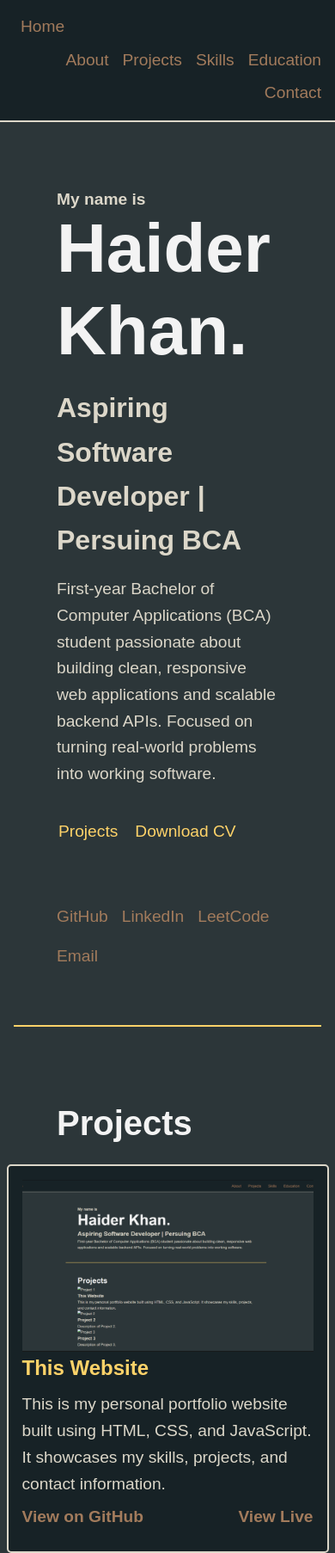
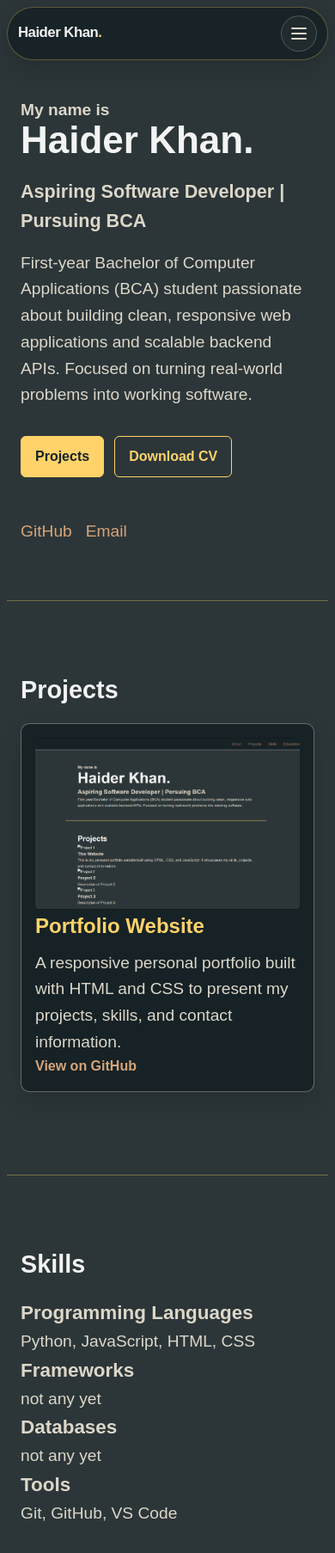
Before and after one commit to dev-hyder00x/Portfolio, a plain HTML site: page index.html in a window 390 px wide. Shown: the top 1806 px of the page at 86% size. Drawn offline with Linux system fonts and the light colour scheme.

Commit message:
Used AI to make the design better

```diff
--- a/css/style.css
+++ b/css/style.css
@@ -18,17 +18,21 @@ body{
 }
 
 header{
-    background-color: #172226;
-    border-bottom: 2px solid #DCD7C9;
+    width: min(calc(100% - 2rem), 1132px);
+    margin: 1rem auto 0;
+    background-color: rgba(23, 34, 38, 0.94);
+    border: 1px solid rgba(255, 211, 105, 0.3);
+    border-radius: 999px;
     position: sticky;
-    top: 0;
-    z-index: 99999;
+    top: 1rem;
+    z-index: 100;
+    box-shadow: 0 10px 28px rgba(0, 0, 0, 0.18);
 }
 
 
 a{
     text-decoration: none;
-    color: #A27B5C;
+    color: #D6A579;
     margin: 0 0.5rem;
     transition: color 0.3s;
 }
@@ -38,30 +42,174 @@ nav {
     justify-content: space-between;
     align-items: center;
     flex-wrap: wrap;
-    gap: 0.5rem 1rem;
-    margin: 0 1rem;
-    padding: 1rem 0;
+    max-width: 1100px;
+    gap: 0.75rem 1rem;
+    margin: 0 auto;
+    padding: 0.8rem 1rem;
+}
+
+.brand{
+    color: #f3f3f3;
+    font-size: 1.15rem;
+    font-weight: bold;
+    letter-spacing: -0.03em;
+    margin: 0;
+    white-space: nowrap;
+}
+
+.brand span{
+    color: #FFD369;
+}
+
+.nav-toggle{
+    display: none;
+    align-items: center;
+    justify-content: center;
+    flex: 0 0 42px;
+    width: 42px;
+    height: 42px;
+    padding: 0;
+    color: #DCD7C9;
+    background-color: rgba(255, 255, 255, 0.04);
+    border: 1px solid rgba(220, 215, 201, 0.25);
+    border-radius: 50%;
+    cursor: pointer;
+}
+
+.nav-toggle:hover{
+    color: #FFD369;
+    border-color: #FFD369;
+    background-color: rgba(255, 211, 105, 0.1);
+}
+
+.nav-toggle-icon{
+    display: flex;
+    flex-direction: column;
+    gap: 4px;
+}
+
+.nav-toggle-icon span{
+    width: 18px;
+    height: 2px;
+    background-color: currentColor;
+    border-radius: 999px;
+    transition: transform 0.2s, opacity 0.2s;
 }
 
 .nav-links {
     display: flex;
     flex-wrap: wrap;
     justify-content: flex-end;
-    gap: 0.5rem 1rem;
+    gap: 0.25rem;
 }
 
 .nav-links a{
+    color: #DCD7C9;
+    font-size: 1.15rem;
     margin: 0;
+    padding: 0.45rem 0.65rem;
+    border-radius: 999px;
+    transition: color 0.2s, background-color 0.2s;
+}
+
+.nav-links a:hover{
+    color: #FFD369;
+    background-color: rgba(255, 211, 105, 0.1);
+}
+
+nav a:focus-visible,
+nav button:focus-visible{
+    outline: 2px solid #FFD369;
+    outline-offset: 3px;
+}
+
+@media (max-width: 600px){
+    header{
+        width: calc(100% - 1rem);
+        margin-top: 0.5rem;
+        top: 0.5rem;
+    }
+
+    nav{
+        justify-content: space-between;
+        padding: 0.55rem 0.75rem;
+    }
+
+    .brand{
+        display: inline-flex;
+        font-size: 1.05rem;
+    }
+
+    nav.has-toggle .nav-toggle{
+        display: inline-flex;
+    }
+
+    nav.has-toggle .nav-links{
+        display: none;
+        position: absolute;
+        top: calc(100% + 0.5rem);
+        right: 0;
+        left: auto;
+        flex-direction: column;
+        gap: 0.15rem;
+        width: 12rem;
+        max-width: calc(100vw - 2rem);
+        padding: 0.5rem;
+        border: 1px solid rgba(255, 211, 105, 0.24);
+        border-radius: 20px;
+        background-color: rgba(23, 34, 38, 0.84);
+        box-shadow: 0 10px 24px rgba(0, 0, 0, 0.24);
+        z-index: 1;
+    }
+
+    nav.has-toggle.menu-open .nav-links{
+        display: flex;
+    }
+
+    nav.has-toggle .nav-links a{
+        display: block;
+        padding: 0.4rem 0.75rem;
+        font-size: 1rem;
+    }
+
+    nav.menu-open .nav-toggle-icon span:first-child{
+        transform: translateY(6px) rotate(45deg);
+    }
+
+    nav.menu-open .nav-toggle-icon span:nth-child(2){
+        opacity: 0;
+    }
+
+    nav.menu-open .nav-toggle-icon span:last-child{
+        transform: translateY(-6px) rotate(-45deg);
+    }
+
+}
+
+@media (max-width: 360px){
+    nav{
+        padding-inline: 0.5rem;
+    }
+
+    .brand{
+        font-size: 1rem;
+    }
+
+    .nav-toggle{
+        flex-basis: 40px;
+        width: 40px;
+        height: 40px;
+    }
 }
 
 main{
     background-color: #2C3639;
-    max-width: 950px;
+    max-width: 1100px;
     margin: 0 auto;
 }
 
 section{
-    padding: 4rem 50px;
+    padding: 4rem 2rem;
     margin: 0 1rem;
 }
 
@@ -70,7 +218,7 @@ section:first-child{
 }
 
 section:not(:last-child){
-    border-bottom: 2px solid #FFD369;
+    border-bottom: 1px solid rgba(255, 211, 105, 0.35);
 }
 
 
@@ -79,14 +227,11 @@ h2{
     margin: 1rem 0;
 }
 
-
-
+h2:not(#about h2){
+    font-size: clamp(1.8rem, 4vw, 2.5rem);
+}
 
 /*hero section*/
-
-
-
-
 #name-is{
    font-size: 1.2rem;
    line-height: 1;
@@ -95,59 +240,59 @@ h2{
 
 #name{
     color: #f3f3f3;
-    font-size: 5rem;
+    font-size: clamp(2.75rem, 8vw, 5rem);
     line-height: 1.2;
 }
 
 #about h2{
     color: #DCD7C9;
-    font-size: 2rem;
-}
-
-h2:not(#about h2){
-    font-size: 2.5rem;
+    font-size: clamp(1.35rem, 4vw, 2rem);
 }
 
 .action-container{
-    margin: 2rem 0 4rem 0;
-    height: 38.7216px;
+    margin: 2rem 0 3rem;
     display: flex;
-    justify-content: flex-start;
-    gap: 1rem;
-    padding: 0;
+    flex-wrap: wrap;
+    align-items: center;
+    gap: 0.75rem;
 }
 
 #projects-btn, #downloadCV{
-   display: flex;
-   align-items: center;
-   background-color: transparent;
-   margin: 0;
-   color: #f3f3f3;
-   border: 2px solid transparent;
-   border-radius: 5px;
-   padding: 1rem 0;
-   cursor: pointer;
-   transition: padding 0.3s, background-color 0.3s, color 0.3s, border-color 0.3s;
+    display: inline-flex;
+    align-items: center;
+    justify-content: center;
+    min-height: 46px;
+    margin: 0;
+    padding: 0.65rem 1rem;
+    border: 1px solid #FFD369;
+    border-radius: 6px;
+    font-size: 1rem;
+    font-weight: bold;
+    cursor: pointer;
+    transition: transform 0.2s, background-color 0.2s, color 0.2s;
+}
+
+#projects-btn{
+    color: #172226;
+    background-color: #FFD369;
+}
+
+#downloadCV{
+    background-color: transparent;
+    color: #FFD369;
 }
 
 :is(#projects-btn, #downloadCV):hover{
-    padding: 1rem 0.5rem;
-}
-
-#projects-btn, #downloadCV{
-    color: #FFD369;
+    transform: translateY(-2px);
 }
 
 #projects-btn:hover{
     background-color: #ffe29e;
-    color: #172226;
-    border: 2px solid #ffe29e;
+    border-color: #ffe29e;
 }
 
 #downloadCV:hover{
-    background-color: #172226;
-    color: #FFD369;
-    border: 2px solid #FFD369;
+    background-color: rgba(255, 211, 105, 0.1);
 }
 
 #id-links{
@@ -170,9 +315,9 @@ a:hover{
 /* -:PROJECTS:- */
 
 #projects .projects-container{
-    display: flex;
-    flex-wrap: wrap;
-    justify-content: center;
+    display: grid;
+    grid-template-columns: repeat(auto-fit, minmax(min(100%, 18rem), 1fr));
+    justify-items: center;
     gap: 2rem;
     margin-bottom: 2rem;
 }
@@ -180,18 +325,22 @@ a:hover{
 #projects .project{
     display: flex;
     flex-direction: column;
+    width: 100%;
+    max-width: 30rem;
+    min-width: 0;
     padding: 1rem;
-    border: 2px solid #DCD7C9;
-    border-radius: 5px;
+    border: 1px solid rgba(220, 215, 201, 0.4);
+    border-radius: 10px;
     background-color: #172226;
-    flex: 1 0 375px;
-    transition: transform 0.3s, border-color 0.3s;
+    box-shadow: 0 12px 28px rgba(0, 0, 0, 0.16);
+    transition: transform 0.2s, border-color 0.2s, box-shadow 0.2s;
 }
 
 #projects .project-image{
     width: 100%;
     height: 200px;
     overflow: hidden;
+    border-radius: 6px;
 }
 
 #projects .project-image img{
@@ -209,7 +358,8 @@ a:hover{
 
 #projects .project:hover{
     border-color: #FFD369;
-    transform: scale(1.02);
+    transform: translateY(-4px);
+    box-shadow: 0 16px 32px rgba(0, 0, 0, 0.24);
 }
 
 
@@ -233,3 +383,25 @@ a:hover{
 #contact a{
     margin-left: 0;
 }
+
+@media (max-width: 600px){
+    section{
+        margin-inline: 0.5rem;
+        padding-inline: 1rem;
+    }
+
+    section:first-child{
+        padding-top: 3rem;
+    }
+
+    #projects .project-links{
+        justify-content: flex-start;
+        flex-wrap: wrap;
+        gap: 0.75rem;
+        font-size: 1rem;
+    }
+
+    #projects .project-links a{
+        margin: 0;
+    }
+}
--- a/index.html
+++ b/index.html
@@ -4,13 +4,16 @@
     <meta charset="UTF-8">
     <meta name="viewport" content="width=device-width, initial-scale=1.0">
     <link rel="stylesheet" href="css/style.css">
-    <title>Portfolio</title>
+    <title>Haider Khan | Portfolio</title>
 </head>
 <body>
     <header>
-        <nav>
-            <a href="#">Home</a>
-            <div class="nav-links">
+        <nav aria-label="Main navigation">
+            <a class="brand" href="#about">Haider Khan<span>.</span></a>
+            <button class="nav-toggle" type="button" aria-label="Open navigation" aria-expanded="false" aria-controls="primary-navigation">
+                <span class="nav-toggle-icon" aria-hidden="true"><span></span><span></span><span></span></span>
+            </button>
+            <div class="nav-links" id="primary-navigation">
                 <a href="#about">About</a>
                 <a href="#projects">Projects</a>
                 <a href="#skills">Skills</a>
@@ -23,7 +26,7 @@
         <section id="about">
             <p id="name-is">My name is</p>
             <h1 id="name">Haider Khan.</h1>
-            <h2>Aspiring Software Developer | Persuing BCA</h2>
+            <h2>Aspiring Software Developer | Pursuing BCA</h2>
             <p>First-year Bachelor of Computer Applications (BCA) student passionate about building clean, responsive web applications and scalable backend APIs. Focused on turning real-world problems into working software.</p>
             <div class="action-container">
                 <a id="projects-btn" href="#projects">Projects</a>
@@ -32,8 +35,6 @@
 
             <div id="id-links">
                 <a href="https://github.com/dev-hyder00x" target="_blank" rel="noopener noreferrer">GitHub</a>
-                <a href="#" onclick="alert('I do not have a LinkedIn profile yet.'); return false;">LinkedIn</a>
-                <a href="#" onclick="alert('I do not have a LeetCode profile yet.'); return false;">LeetCode</a>
                 <a href="mailto:dev.haider.00x@gmail.com">Email</a>
             </div>
         </section>
@@ -42,24 +43,12 @@
             <div class="projects-container">
                     <div class="project">
                     <div class="project-image">
-                        <img src="images/project1.png" alt="Project 1">
+                        <img src="images/project1.png" alt="Screenshot of Haider Khan's portfolio website">
                     </div>
-                    <h3>This Website</h3>
-                    <p>This is my personal portfolio website built using HTML, CSS, and JavaScript. It showcases my skills, projects, and contact information.</p>
+                    <h3>Portfolio Website</h3>
+                    <p>A responsive personal portfolio built with HTML and CSS to present my projects, skills, and contact information.</p>
                     <div class="project-links">
                         <a href="https://github.com/dev-hyder00x/Portfolio" target="_blank" rel="noopener noreferrer">View on GitHub</a>
-                        <a href="#" target="_blank">View Live</a>
-                    </div>
-                </div>
-                <div class="project">
-                    <div class="project-image">
-                        <img src="images/joshua-sortino-xZqr8WtYEJ0-unsplash.jpg" alt="Project 2">
-                    </div>
-                    <h3>Project That Does Not Exist</h3>
-                    <p>It Does Not Exist... for now.</p>
-                    <div class="project-links">
-                        <a href="https://github.com/dev-hyder00x" target="_blank" rel="noopener noreferrer">View on GitHub</a>
-                        <a href="#" target="_blank">View Live</a>
                     </div>
                 </div>
             </div>
--- a/js/script.js
+++ b/js/script.js
@@ -0,0 +1,38 @@
+const nav = document.querySelector('nav[aria-label="Main navigation"]');
+
+if (nav) {
+    const toggle = nav.querySelector(".nav-toggle");
+
+    if (toggle && nav.querySelector(".nav-links")) {
+        nav.classList.add("has-toggle");
+
+        const setMenuOpen = (isOpen) => {
+            nav.classList.toggle("menu-open", isOpen);
+            toggle.setAttribute("aria-expanded", String(isOpen));
+            toggle.setAttribute("aria-label", isOpen ? "Close navigation" : "Open navigation");
+        };
+
+        toggle.addEventListener("click", () => {
+            setMenuOpen(toggle.getAttribute("aria-expanded") !== "true");
+        });
+
+        nav.addEventListener("click", (event) => {
+            if (event.target instanceof Element && event.target.closest("a")) {
+                setMenuOpen(false);
+            }
+        });
+
+        document.addEventListener("keydown", (event) => {
+            if (event.key === "Escape" && toggle.getAttribute("aria-expanded") === "true") {
+                setMenuOpen(false);
+                toggle.focus();
+            }
+        });
+
+        window.addEventListener("resize", () => {
+            if (window.innerWidth > 600 && toggle.getAttribute("aria-expanded") === "true") {
+                setMenuOpen(false);
+            }
+        });
+    }
+}
```
